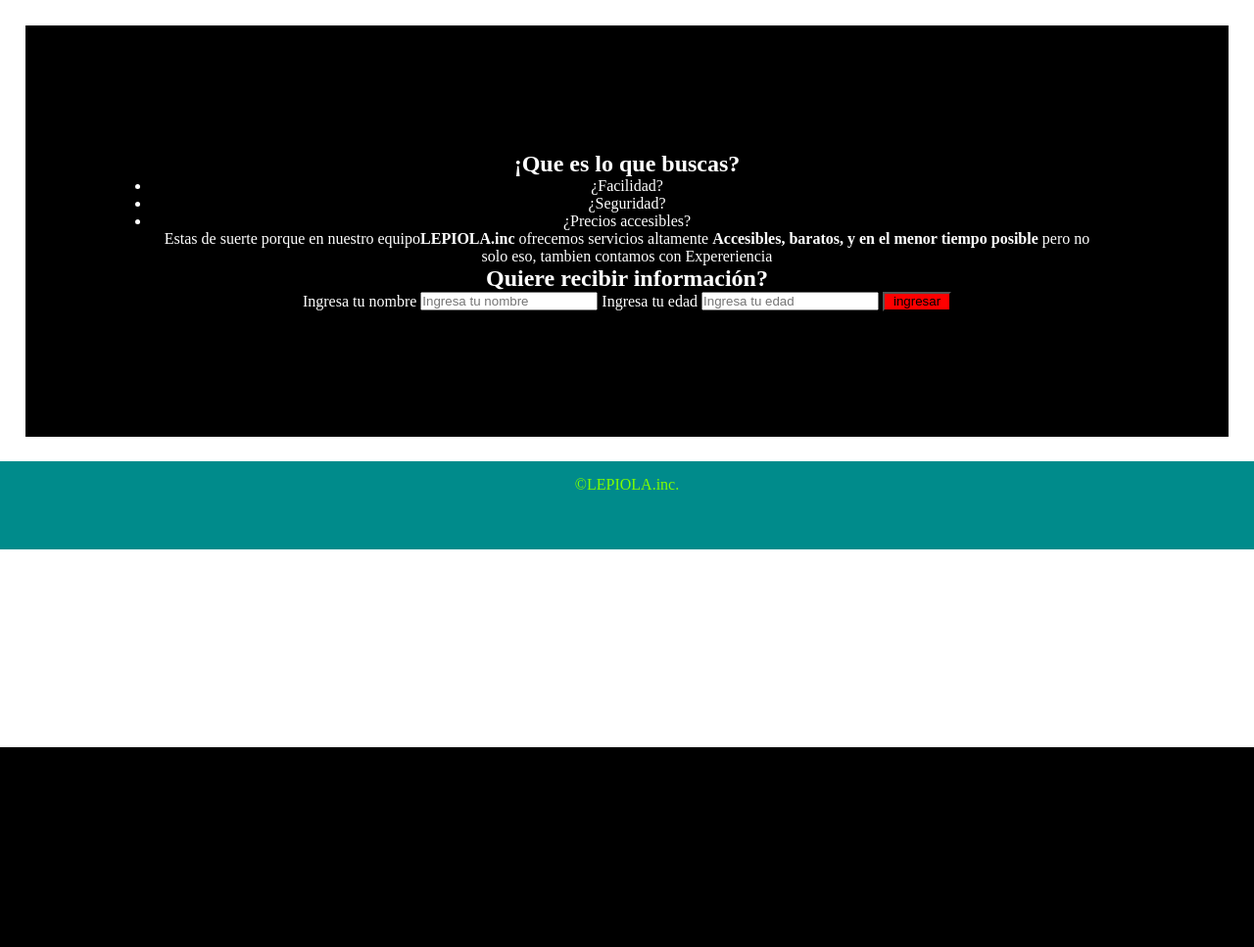
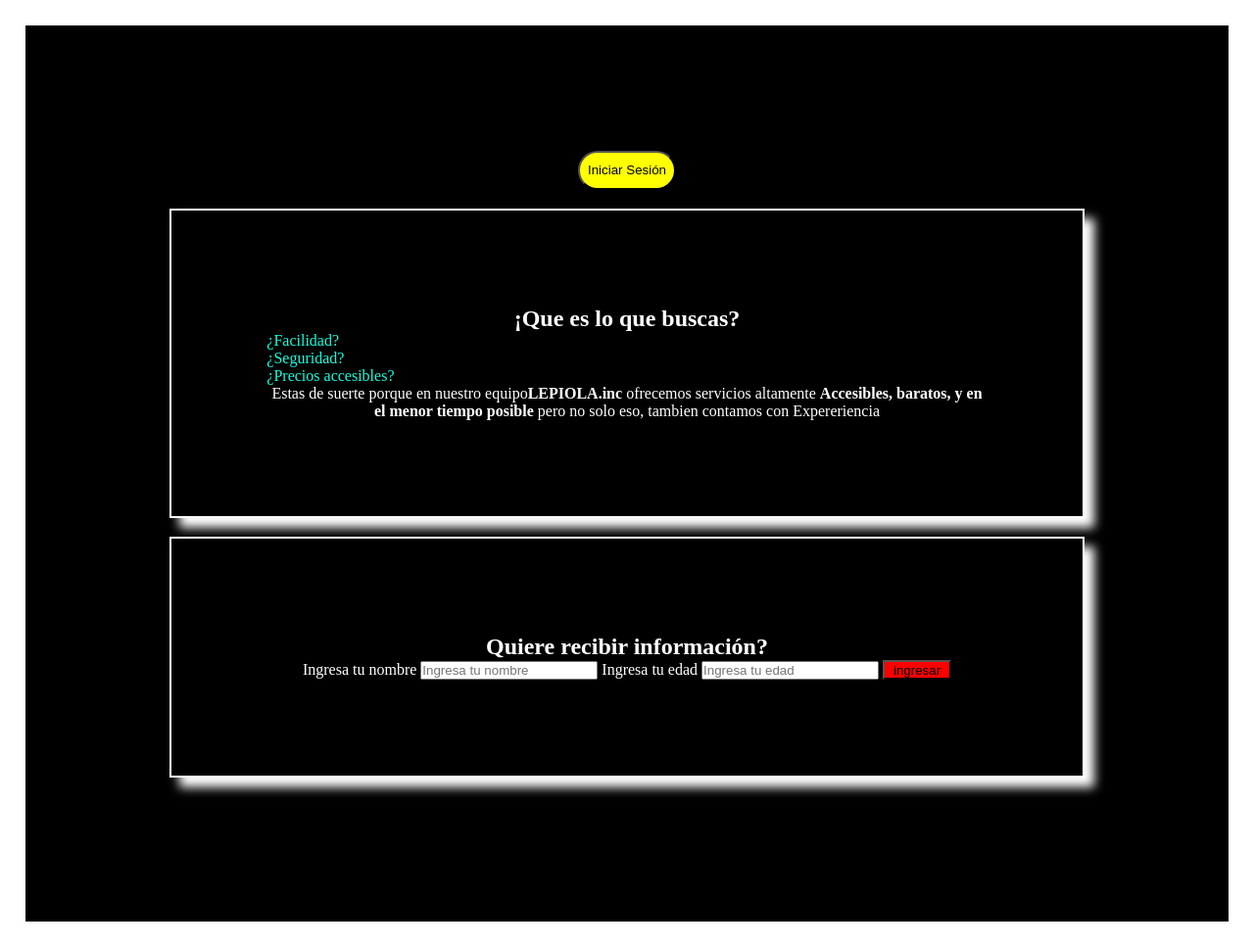
Before and after one commit to victor-1005/AprendizajeHTML, a PHP site: page / in a window 1280 px wide. Shown: the part 37-1004 px from the top of the page at 98% size. Before the commit the page ends 800 px from the top, so only its background shows below. Run offline with PHP 8.4, Linux system fonts and the light colour scheme; some libraries are stand-ins or nearby versions.

Commit message:
adición en html y css

```diff
--- a/PRUEBAS/CSS/stilos.css
+++ b/PRUEBAS/CSS/stilos.css
@@ -14,6 +14,11 @@ header{
     padding: 10%;
     text-align: center;
     margin: 2%;
+}
+.Contenedor section ul{
+    color: rgb(18, 255, 223);
+    text-align: left;
+    list-style: none;
 }
 footer{
     background-color: darkcyan;
@@ -42,3 +47,24 @@ footer p{
     background-color: black;
     border: 1px solid red;
 }
+#btnIniciarSesion{
+    width: 100px;
+    height: 40px;
+    border-radius: 30px;
+    color: rgb(0, 0, 0);
+    background-color: yellow;
+    transition: 0.5s ease;
+}
+#btnIniciarSesion:hover{
+    background-color: chartreuse;
+    color: rgb(255, 255, 255);
+    box-shadow: 10px 10px 10px green;
+    transform: scale(1.1);
+}
+/*SECTIONS*/
+section{
+    padding: 10%;
+    margin: 2%;
+    border: 2px solid white;
+    box-shadow: 10px 10px 10px white;
+}
--- a/PRUEBAS/index.html
+++ b/PRUEBAS/index.html
@@ -14,6 +14,7 @@
         <h1>Bienvenido a la plaza de bienvendida</h1>
     </header>
     <div class="Contenedor">
+        <input type="button" id="btnIniciarSesion" value="Iniciar Sesión">
         <section>
             <h2>¡Que es lo que buscas?</h2>
             <ul>
```
Also changed, not shown: README.md.
